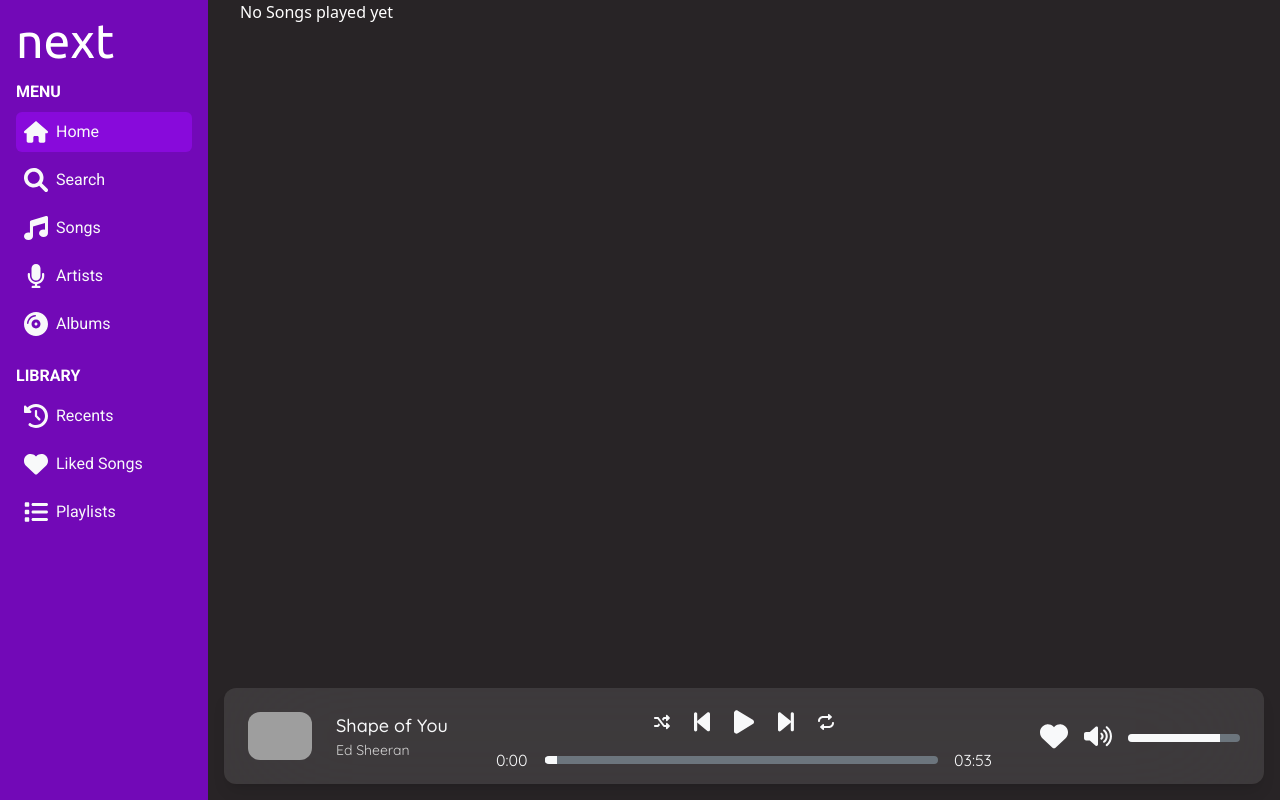
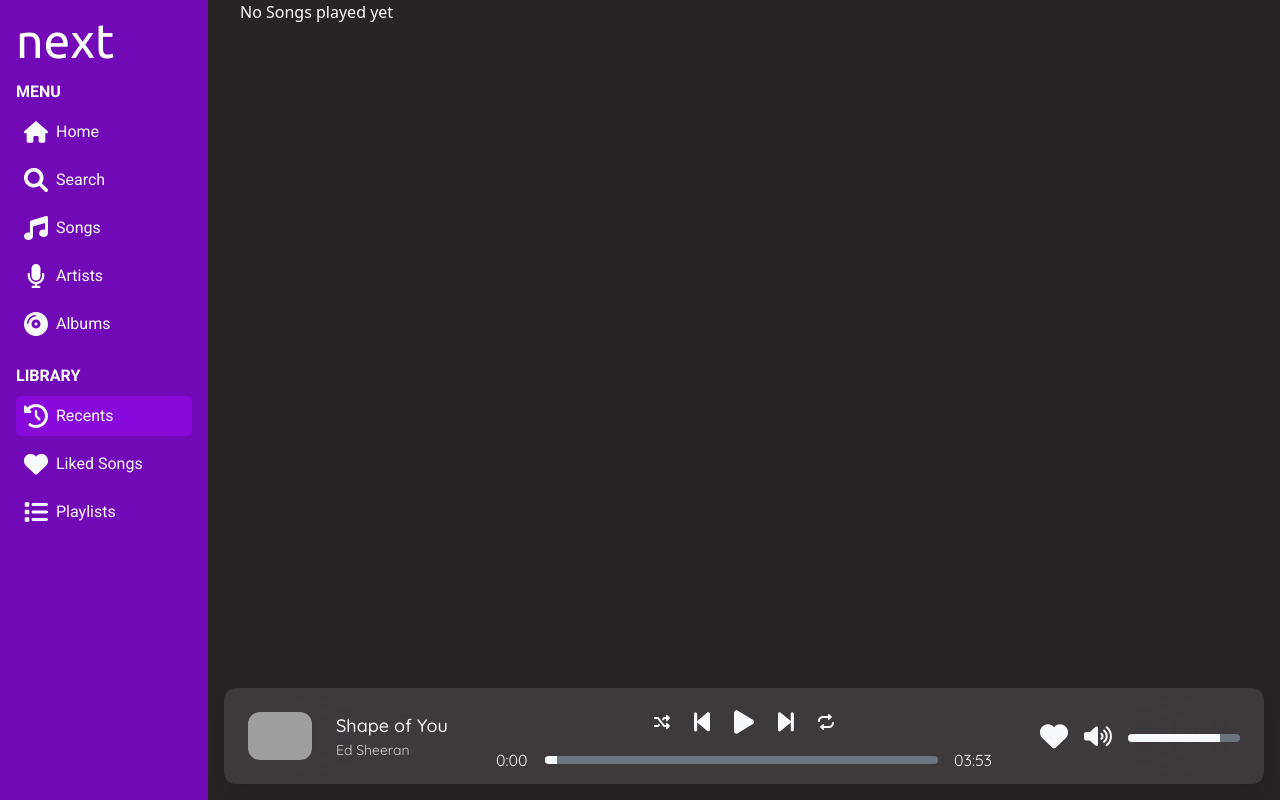
Before and after one commit to Behnam-sn/next-vue, a Vue app: page /recents in a window 1280 px wide. Built offline with nearby package versions, Linux system fonts and the light colour scheme; grey boxes are pictures that could not be loaded.

Commit message:
fix route active

```diff
--- a/src/assets/base.css
+++ b/src/assets/base.css
@@ -52,15 +52,10 @@ body {
   @apply bg-primary-900 text-white;
 }
 
-.no-scrollbar::-webkit-scrollbar {
-  display: none;
-}
-
-.no-scrollbar {
-  -ms-overflow-style: none;
-  scrollbar-width: none;
-}
-
 .swiper-slide {
   width: auto !important;
 }
+
+nav .router-link-active {
+  @apply bg-tertiary-800;
+}
--- a/src/components/SideMenu.vue
+++ b/src/components/SideMenu.vue
@@ -51,7 +51,7 @@ import ListIcon from "@/assets/icons/ListIcon.vue";
     <SideMenuItem text="liked songs" address="/likedSongs">
       <HeartIcon class="h-6" />
     </SideMenuItem>
-    <SideMenuItem text="playlists" address="/">
+    <SideMenuItem text="playlists" address="/playlists">
       <ListIcon class="h-6" />
     </SideMenuItem>
   </nav>
--- a/src/components/SideMenu/SideMenuItem.vue
+++ b/src/components/SideMenu/SideMenuItem.vue
@@ -1,7 +1,4 @@
 <script setup lang="ts">
-import { useUserStore } from "@/stores/user";
-const userStore = useUserStore();
-
 defineProps<{
   text: string;
   address: string;
@@ -10,10 +7,8 @@ defineProps<{
 
 <template>
   <router-link
+    class="my-1 flex items-center rounded-md fill-secondary-900 p-2 font-Roboto font-normal capitalize text-secondary-900 transition duration-300 hover:bg-tertiary-700"
     :to="address"
-    class="my-1 flex items-center rounded-md fill-secondary-900 p-2 font-Roboto font-normal capitalize text-secondary-900 transition duration-300 hover:bg-tertiary-700"
-    :class="{ 'bg-tertiary-800': userStore.currentTab === text }"
-    @click="userStore.changeTab(text)"
   >
     <div class="flex w-6 items-center justify-center">
       <slot></slot>
--- a/src/router/index.ts
+++ b/src/router/index.ts
@@ -55,12 +55,12 @@ const router = createRouter({
     },
     {
       path: "/album/:id",
-      name: "theAlbum",
+      name: "album",
       component: () => import("@/views/AlbumView.vue"),
     },
     {
       path: "/artist/:id",
-      name: "theArtist",
+      name: "artist",
       component: () => import("@/views/ArtistView.vue"),
     },
   ],
--- a/src/stores/user.ts
+++ b/src/stores/user.ts
@@ -3,7 +3,6 @@ import { useSongsStore } from "@/stores/songs";
 import type { Song } from "@/models/song.model";
 
 interface State {
-  currentTab: string;
   likedSongs: Song[];
   recents: Song[];
 }
@@ -12,15 +11,11 @@ export const useUserStore = defineStore({
   id: "user",
   state: () =>
     ({
-      currentTab: "home",
       likedSongs: [],
       recents: [],
     } as State),
   getters: {},
   actions: {
-    changeTab(newTab: string): void {
-      this.currentTab = newTab;
-    },
     addToLikedSongs(song: Song): void {
       this.likedSongs.push(song);
       const localStorageLikedSongs = localStorage.getItem("likedSongs");
```
